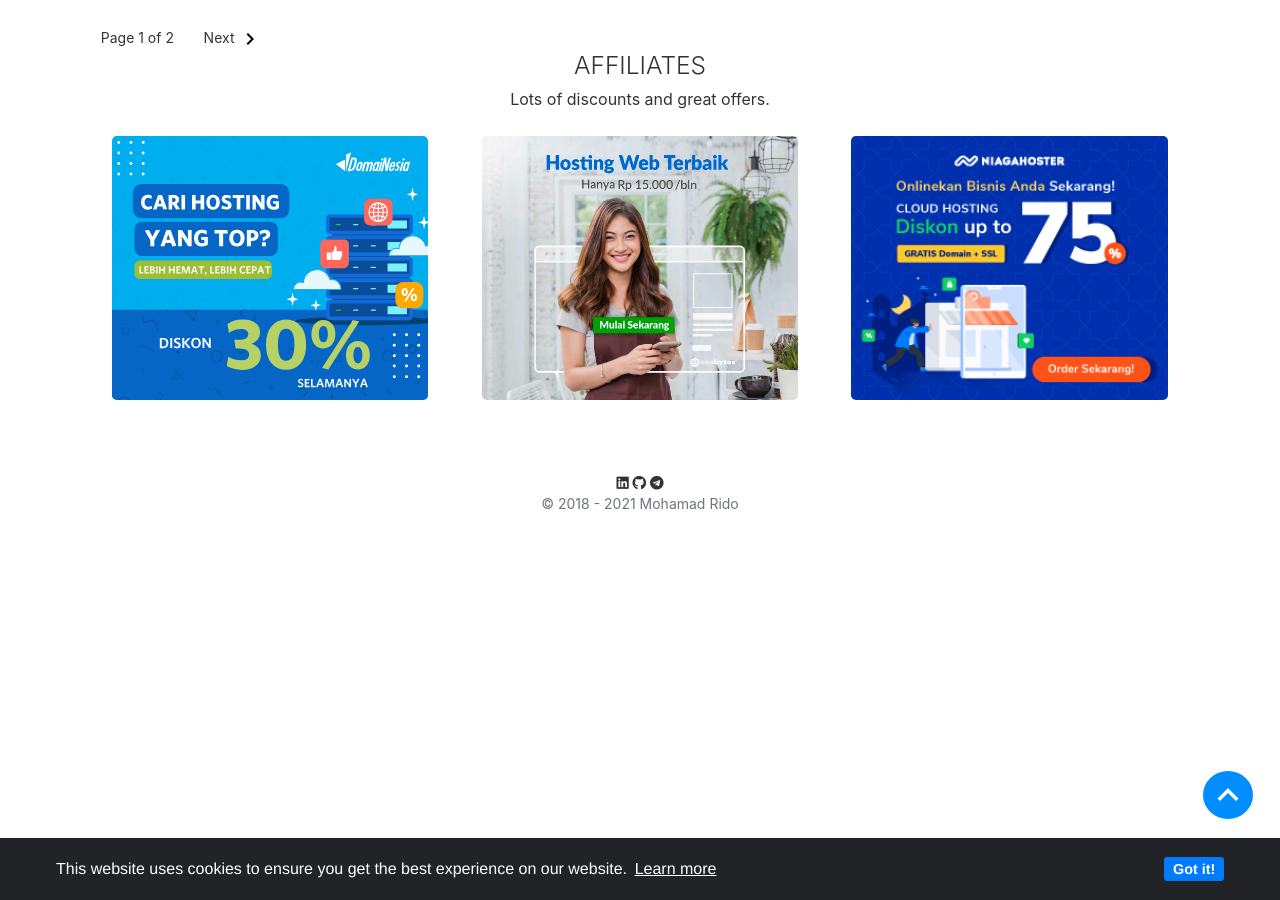
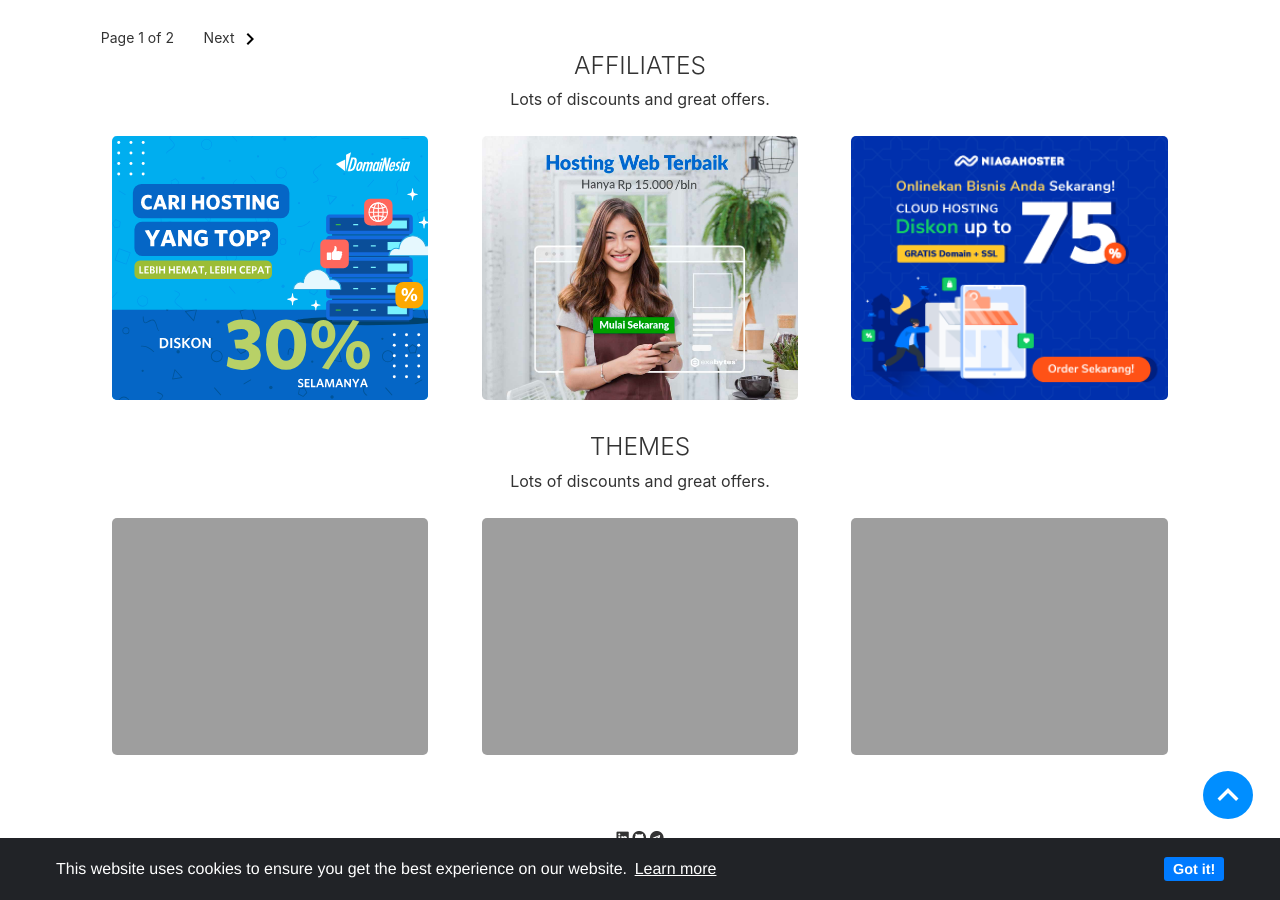
Before and after one commit to mohamadrido/blog, a Jekyll site: the page built from index.html, in a window 1280 px wide and 900 px high, scrolled down 1755 px. Built offline with Jekyll 4.4.1, drawn with Linux system fonts in a browser that asks for light colours; nearby versions of some CDN libraries; the list of posts is cut into pages by our own code.

Commit message:
Update index.html

```diff
--- a/index.html
+++ b/index.html
@@ -113,4 +113,33 @@
 function niagahoster(){window.open('https://my.domainesia.com/ref.php?u=2776');}
 </script>
     </div>
+<br/>
+<h3 style="text-align: center;">THEMES</h3>
+<p style="text-align: center; font-size: 16px;">Lots of discounts and great offers.</p>
+    <div class="row">
+
+  <div class="column" style="border-color: none;">
+    <div class="card" style="border-color: #fff;">
+<a title='Object' href='' onclick='personal_jekyll_theme()' ><img alt="Personal Jekyll Theme" title="Personal Jekyll Theme" style="width: 100%; border-radius: 5px;"src="https://mohamadrido.com/assets/personal-jekyll-theme.jpg"></a>
+    </div>
+  </div>
+  <div class="column" style="border-color: none;">
+    <div class="card" style="border-color: #fff;">
+<a title='Object' href='' onclick='resume_jekyll_theme()' ><img alt="Resume Jekyll Theme" title="Resume Jekyll Theme" style="width: 100%; border-radius: 5px;"src="https://mohamadrido.com/assets/personal-jekyll-theme.jpg"></a>
+    </div>
+  </div>
+  <div class="column" style="border-color: none;">
+    <div class="card" style="border-color: #fff;">
+<a title='Object' href='' onclick='cards_jekyll_theme()' ><img alt="Cards Jekyll Theme" title="Cards Jekyll Theme" style="width: 100%; border-radius: 5px;"src="https://mohamadrido.com/assets/personal-jekyll-theme.jpg"></a>
+    </div>
+  </div>
+<script>
+function personal_jekyll_theme(){window.open('https://mohamadrido.com/personal-jekyll-theme');}
+function resume_jekyll_theme(){window.open('https://mohamadrido.com/resume-jekyll-theme');}
+function cards_jekyll_theme(){window.open('https://mohamadrido.com/cards-jekyll-theme-v2');}
+</script>
+    </div>
+<!--br/>
+<h3 style="text-align: center;">GAMES</h3>
+<p style="text-align: center; font-size: 16px;">Coming soon! Survival horror video game project.</p-->
 </div>
```
